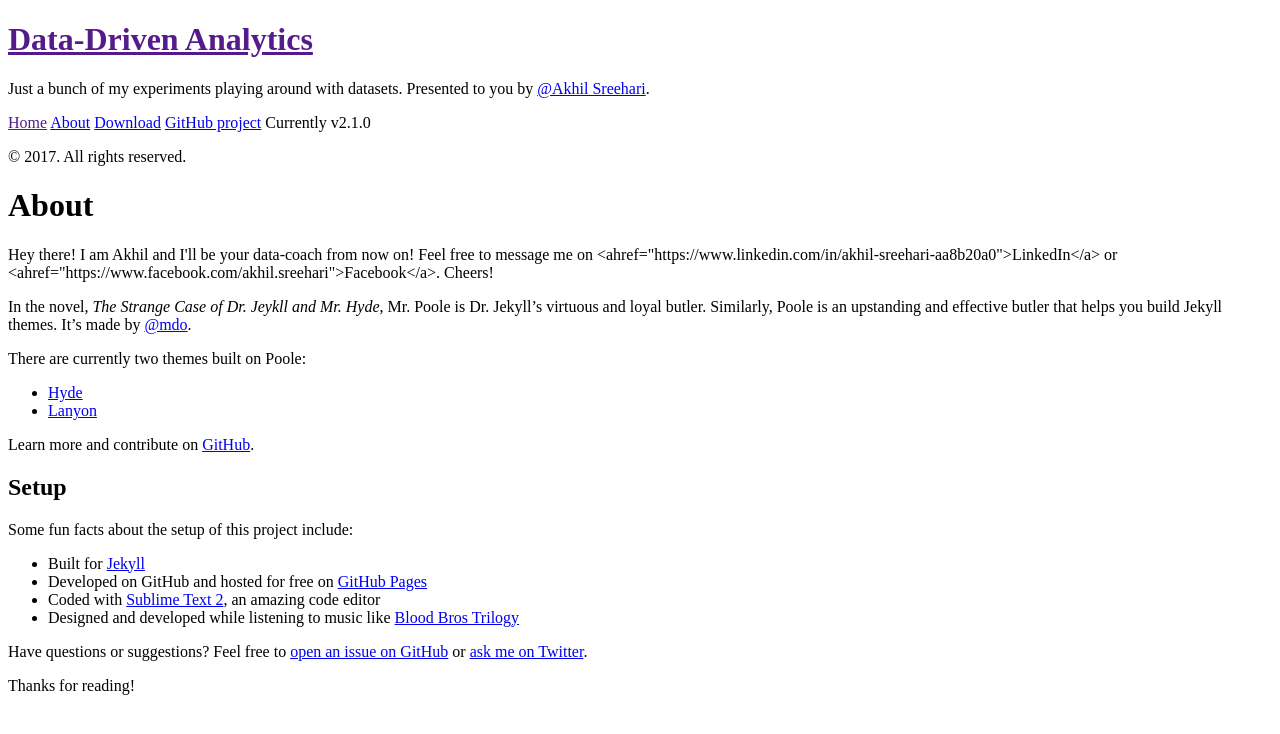
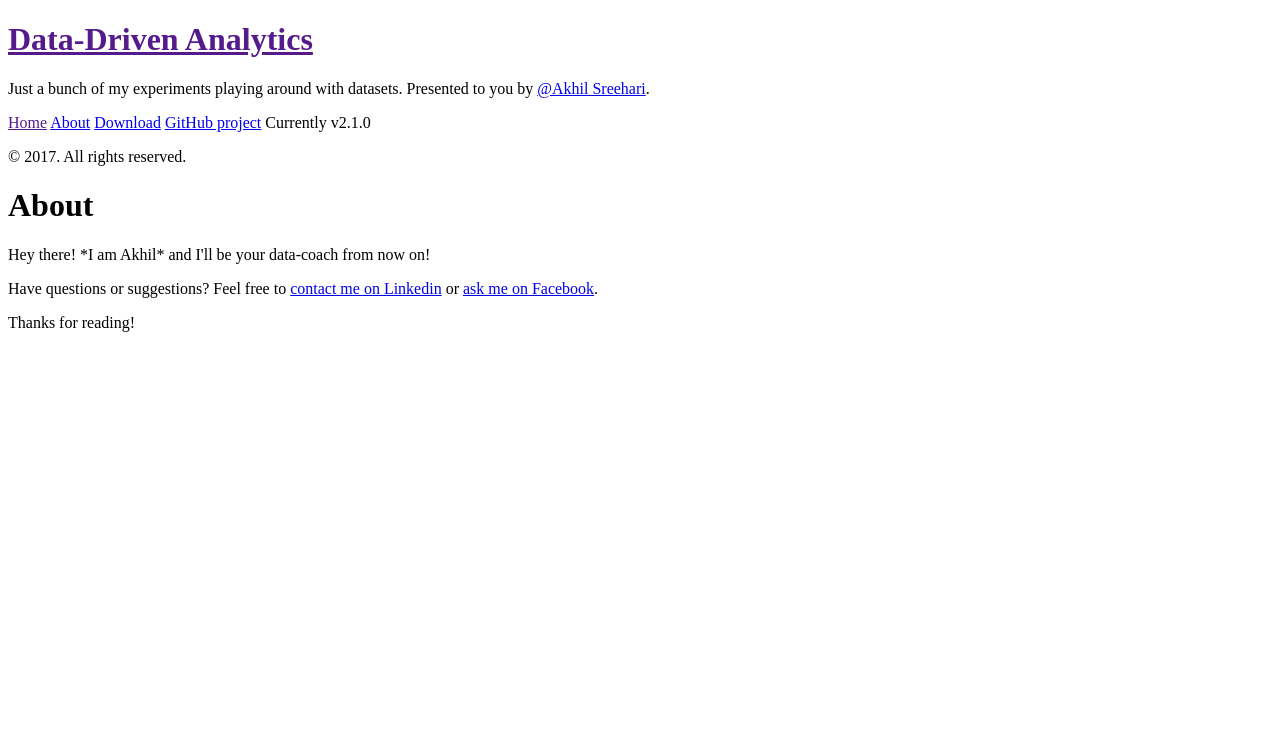
Before and after one commit to akhil-sreehari/akhil-sreehari-github.io, a Jekyll site: the page built from about.md, in a window 1280 px wide. Shown: the top 734 px of the page. Built offline with Jekyll 4.4.1, drawn with Linux system fonts in a browser that asks for light colours.

Commit message:
minor tweak

```diff
--- a/about.md
+++ b/about.md
@@ -4,28 +4,9 @@ title: About
 ---
 
 <p class="message">
-  Hey there! I am Akhil and I'll be your data-coach from now on! Feel free to message me on <ahref="https://www.linkedin.com/in/akhil-sreehari-aa8b20a0">LinkedIn</a> or
-  <ahref="https://www.facebook.com/akhil.sreehari">Facebook</a>. Cheers!
+  Hey there! *I am Akhil* and I'll be your data-coach from now on!
 </p>
 
-In the novel, *The Strange Case of Dr. Jeykll and Mr. Hyde*, Mr. Poole is Dr. Jekyll's virtuous and loyal butler. Similarly, Poole is an upstanding and effective butler that helps you build Jekyll themes. It's made by [@mdo](https://twitter.com/mdo).
-
-There are currently two themes built on Poole:
-
-* [Hyde](http://hyde.getpoole.com)
-* [Lanyon](http://lanyon.getpoole.com)
-
-Learn more and contribute on [GitHub](https://github.com/poole).
-
-## Setup
-
-Some fun facts about the setup of this project include:
-
-* Built for [Jekyll](http://jekyllrb.com)
-* Developed on GitHub and hosted for free on [GitHub Pages](https://pages.github.com)
-* Coded with [Sublime Text 2](http://sublimetext.com), an amazing code editor
-* Designed and developed while listening to music like [Blood Bros Trilogy](https://soundcloud.com/maddecent/sets/blood-bros-series)
-
-Have questions or suggestions? Feel free to [open an issue on GitHub](https://github.com/poole/issues/new) or [ask me on Twitter](https://twitter.com/mdo).
+Have questions or suggestions? Feel free to [contact me on Linkedin](https://www.linkedin.com/in/akhil-sreehari-aa8b20a) or [ask me on Facebook](https://www.facebook.com/akhil.sreehari).
 
 Thanks for reading!
```
